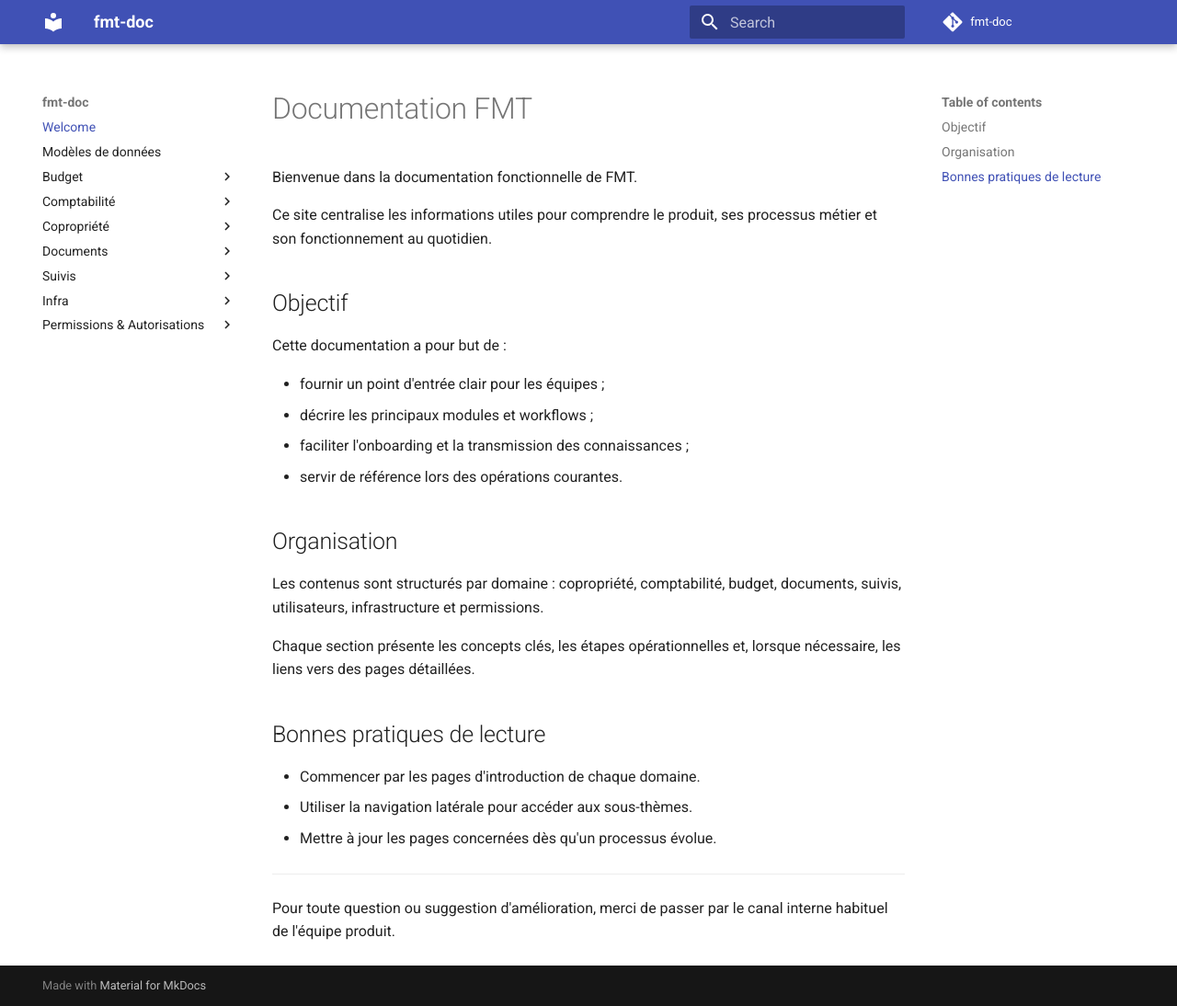
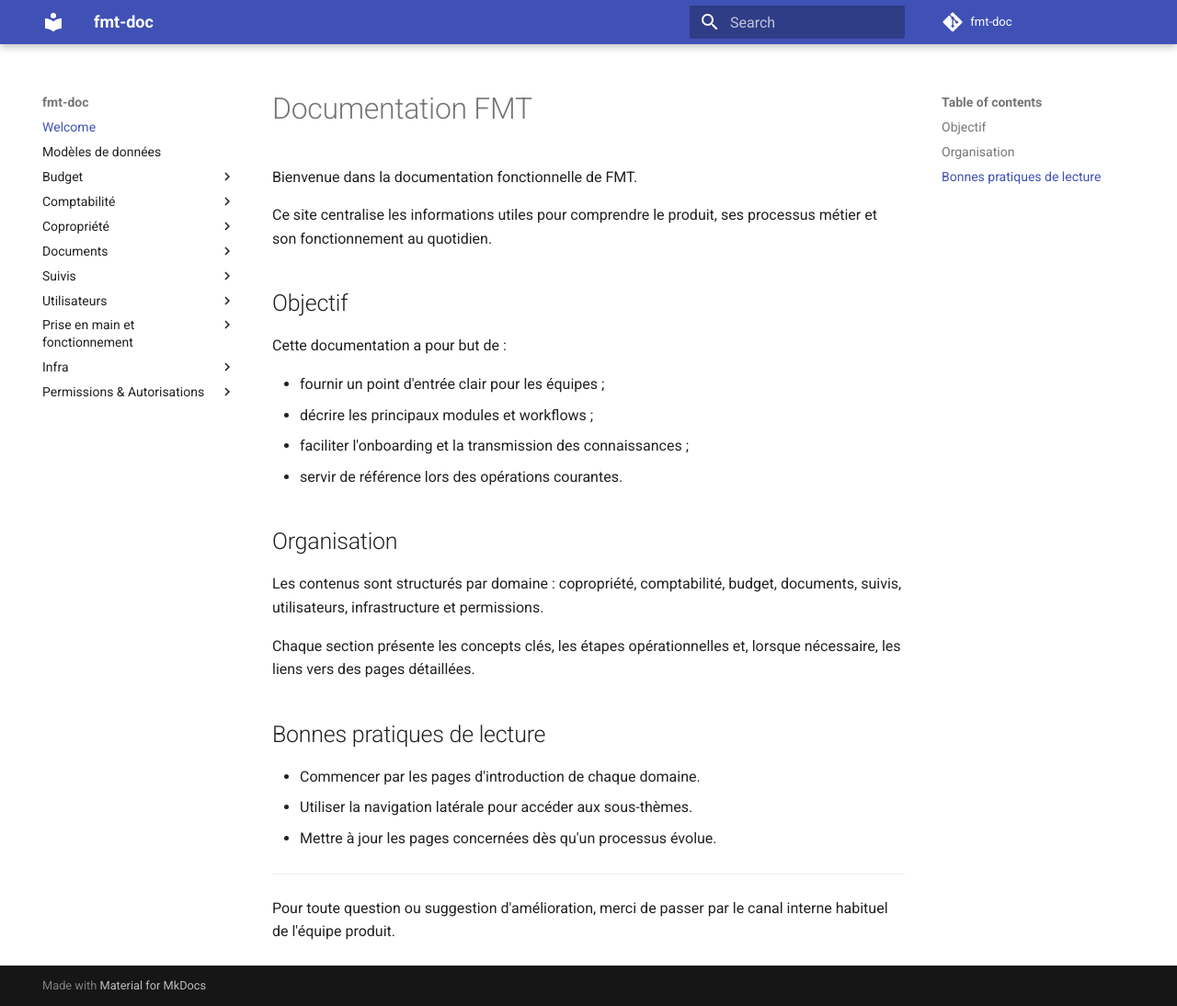
Before and after one commit to fmt-saas/fmt-doc, an MkDocs documentation site: the page built from docs/index.md, in a window 1280 px wide and 1094 px high. Shown: the whole window at 92% size. Built offline with MkDocs 1.6.1 and Material for MkDocs 9.7.7, drawn with Linux system fonts in a browser that asks for light colours; comment, search, counter and statistics services are not loaded; part of the change alters nothing that is shown.

Commit message:
Add missing documentation pages to MkDocs navigation

```diff
--- a/mkdocs.yml
+++ b/mkdocs.yml
@@ -14,12 +14,13 @@ nav:
       - 'Balances comptables': comptabilite/balances-comptables.md
       - 'Clés de répartition': comptabilite/cles-de-repartition.md
       - 'Ecritures comptables': comptabilite/ecritures-comptables.md
-      - 'Pièces et écritures comptables': comptabilite/ecritures-comptables.mdpieces-et-ecritures-comptables.md
+      - 'Pièces et écritures comptables': comptabilite/pieces-et-ecritures-comptables.md
       - 'Exercices comptables': comptabilite/exercices-comptables.md
       - 'Plan comptable': comptabilite/plan-comptable.md
       - 'Lettrage des écritures': comptabilite/lettrage.md
       - 'Etats comptables':
         - 'Balance Générale': comptabilite/etats-comptables/balance-generale.md
+        - 'Grand livre': comptabilite/etats-comptables/grand-livre.md
       - 'Encodage pièces comptables':
           - 'Factures d''achat': comptabilite/pieces-comptables/facture-achat.md
           - 'Décompte copropriétaires': comptabilite/pieces-comptables/decompte-coproprietaires.md
@@ -57,9 +58,18 @@ nav:
       - 'Signatures électroniques': documents/signatures-electroniques.md
   - 'Suivis':
       - 'Envois & Rappels': suivis/envois-et-rappels/envois-et-rappels.md
-      - 'Réconciliation CODA': suivis/reconciliation-coda/reconciliation-coda.md
       - 'Suivis de dossiers': suivis/suivis-de-dossiers/suivis-de-dossiers.md
       - 'Suivis de paiement': suivis/suivis-de-paiement/suivis-de-paiement.md
+      - 'Extraits bancaires': suivis/suivis-de-paiement/extraits-bancaires.md
+      - 'Réconciliation CODA': suivis/suivis-de-paiement/reconciliation-coda.md
+  - 'Utilisateurs':
+      - 'Copropriétaire': utilisateurs/coproprietaire.md
+      - 'Employé': utilisateurs/employe.md
+  - 'Prise en main et fonctionnement':
+      - 'Navigation':
+          - 'Adresses directes': prise-en-main-et-fonctionnement/navigation/adresses-directes.md
+      - 'Consultation et édition des informations':
+          - 'Edition de textes': prise-en-main-et-fonctionnement/consultation-et-edition-des-informations/edition-de-textes.md
   - 'Infra':
       - 'Authentification': infra/authentification.md
       - 'Synchronisation': infra/synchronisation.md
```
